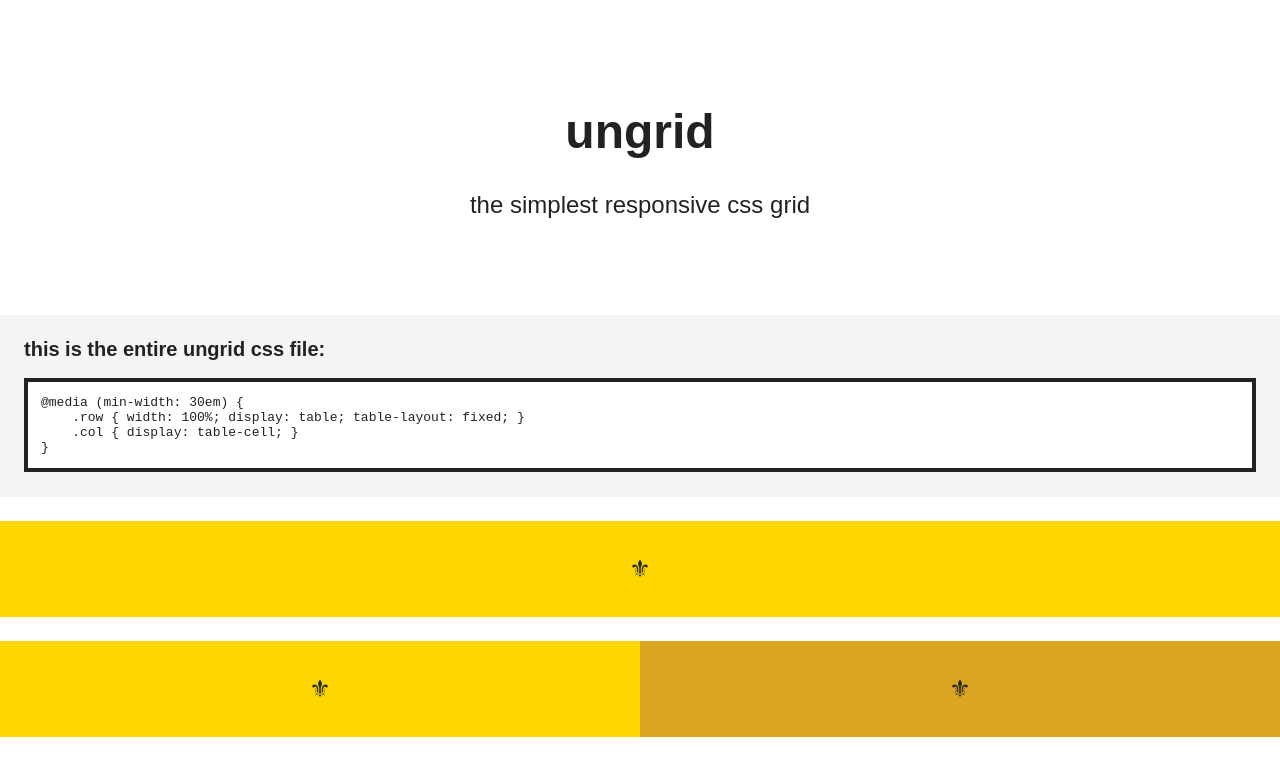
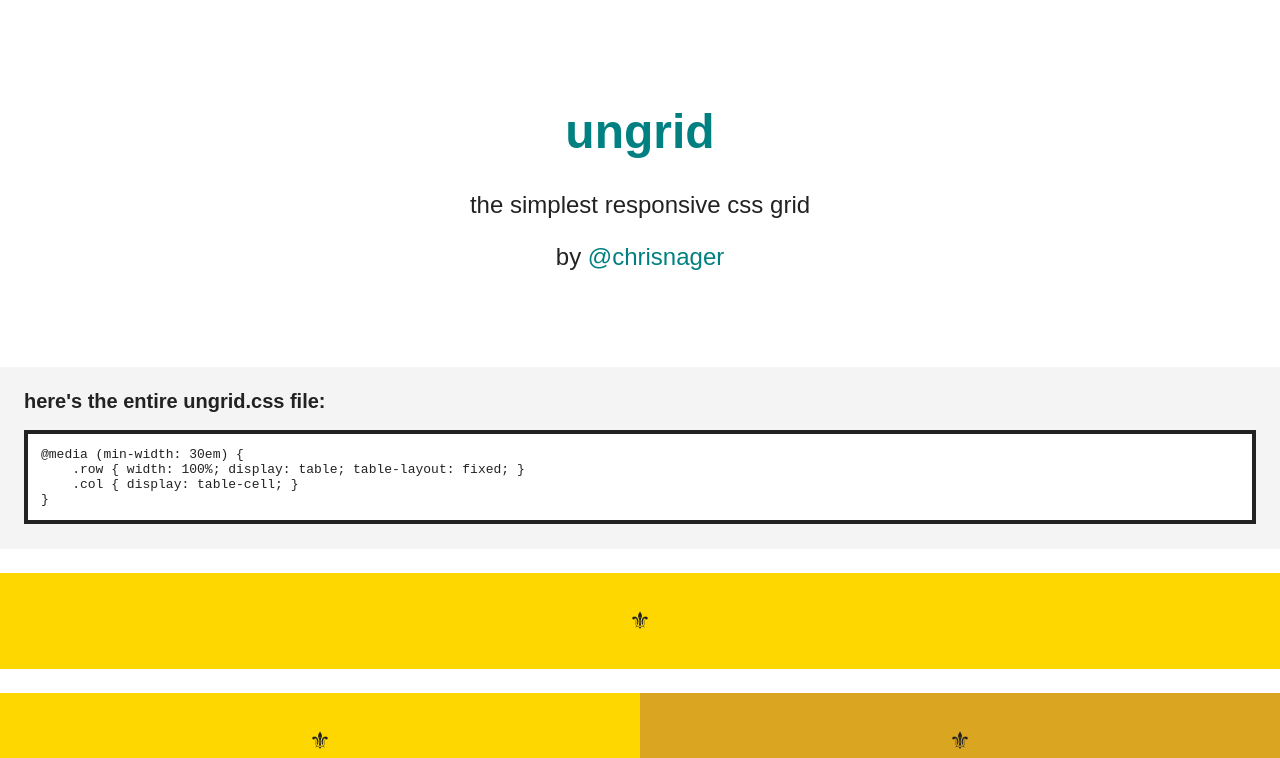
Before and after one commit to chrisnager/ungrid, a plain HTML site: page index.html in a window 1280 px wide. Shown: the top 758 px of the page. Drawn offline with Linux system fonts and the light colour scheme.

Commit message:
Update index.html

```diff
--- a/index.html
+++ b/index.html
@@ -9,12 +9,13 @@
     <body>
 
         <header class="header">
-            <h1>ungrid</h1>
+            <h1><a href="//github.com/chrisnager/ungrid">ungrid</a></h1>
             <p>the simplest responsive css grid</p>
+            <p>by <a href="//twitter.com/chrisnager">@chrisnager</a></p>
         </header>
 
         <div class="ungrid-css">
-            <h2>this is the entire ungrid css file:</h2>
+            <h2>here's the entire ungrid.css file:</h2>
             <pre><code>@media (min-width: 30em) {
     .row { width: 100%; display: table; table-layout: fixed; }
     .col { display: table-cell; }
```
